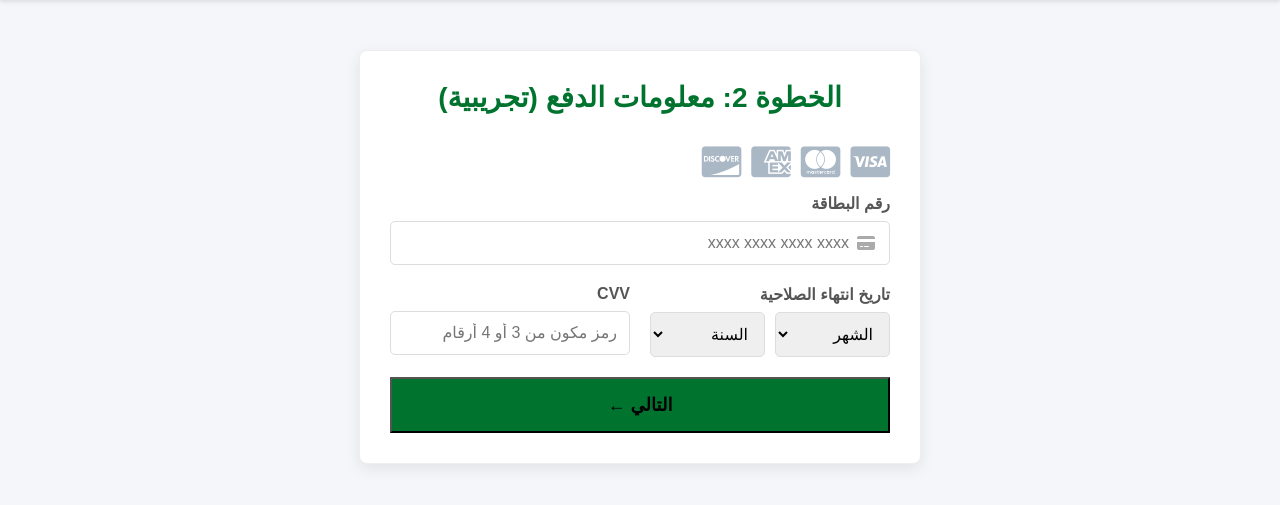
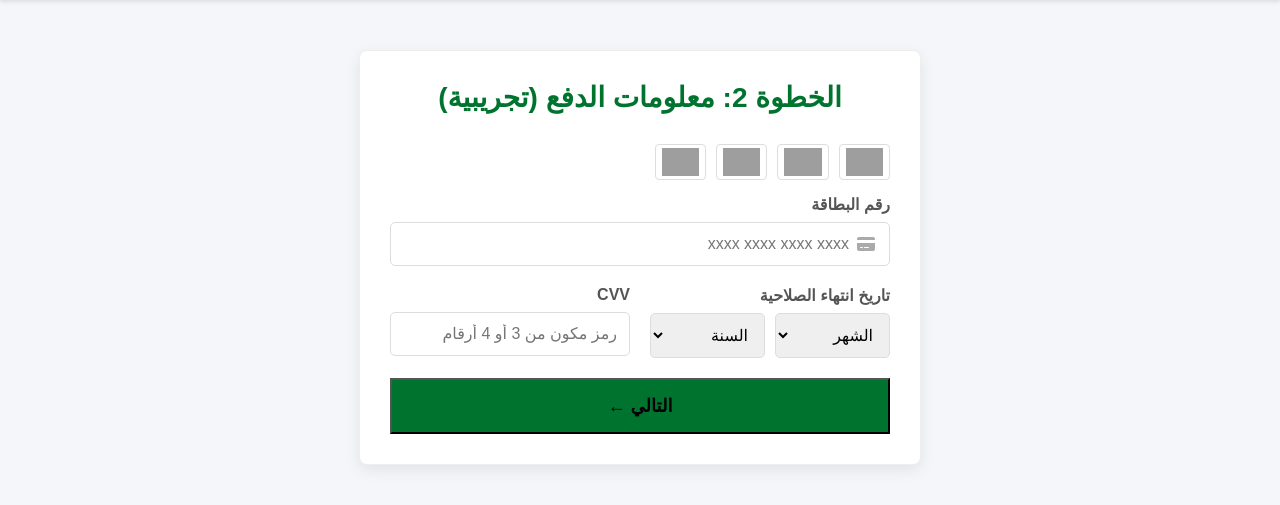
Before and after one commit to ahmadababneh527-stack/souq-aldana-backend, a Django app: page /checkout/payment/1/ in a window 1280 px wide. Shown: the part 70-575 px from the top of the page. Run offline with Django 5.2, Linux system fonts and the light colour scheme; a user stored in the database is signed in; tables that the repository leaves empty hold one stand-in row (values such as "Sample post"); grey boxes are pictures that could not be loaded.

```diff
--- a/static/css/style.css
+++ b/static/css/style.css
@@ -981,13 +981,19 @@ input[type=number]::-webkit-outer-spin-button {
 }
 
 
-/* === تحسينات تصميم صفحة إتمام الشراء === */
 .card-icons {
-    font-size: 2.2rem;
-    color: #aab7c4;
-    margin-bottom: 15px;
     display: flex;
     gap: 10px;
+    margin-bottom: 15px;
+    align-items: center;
+}
+.card-icons img {
+    height: 28px; /* تحديد ارتفاع موحد للصور */
+    width: auto;
+    background-color: #fff; /* خلفية بيضاء للصور التي لها شفافية */
+    padding: 3px 6px;
+    border-radius: 4px;
+    border: 1px solid #ddd;
 }
 .expiry-fields {
     display: flex;
--- a/templates/checkout_payment.html
+++ b/templates/checkout_payment.html
@@ -8,12 +8,12 @@
     <form method="POST" action="{% url 'checkout_payment' order_id=order.id %}">
         {% csrf_token %}
 
-        <div class="card-icons">
-            <i class="fab fa-cc-visa"></i>
-            <i class="fab fa-cc-mastercard"></i>
-            <i class="fab fa-cc-amex"></i>
-            <i class="fab fa-cc-discover"></i>
-        </div>
+         <div class="card-icons">
+        <img src="https://upload.wikimedia.org/wikipedia/commons/5/5e/Visa_Inc._logo.svg" alt="Visa">
+        <img src="https://upload.wikimedia.org/wikipedia/commons/a/a4/Mastercard_2019_logo.svg" alt="Mastercard">
+        <img src="https://upload.wikimedia.org/wikipedia/commons/f/fa/American_Express_logo_%282018%29.svg" alt="American Express">
+        <img src="https://upload.wikimedia.org/wikipedia/commons/5/57/Discover_Card_logo.svg" alt="Discover">
+    </div>
 
         <div class="form-group">
             <label for="card_number">رقم البطاقة</label>
```
